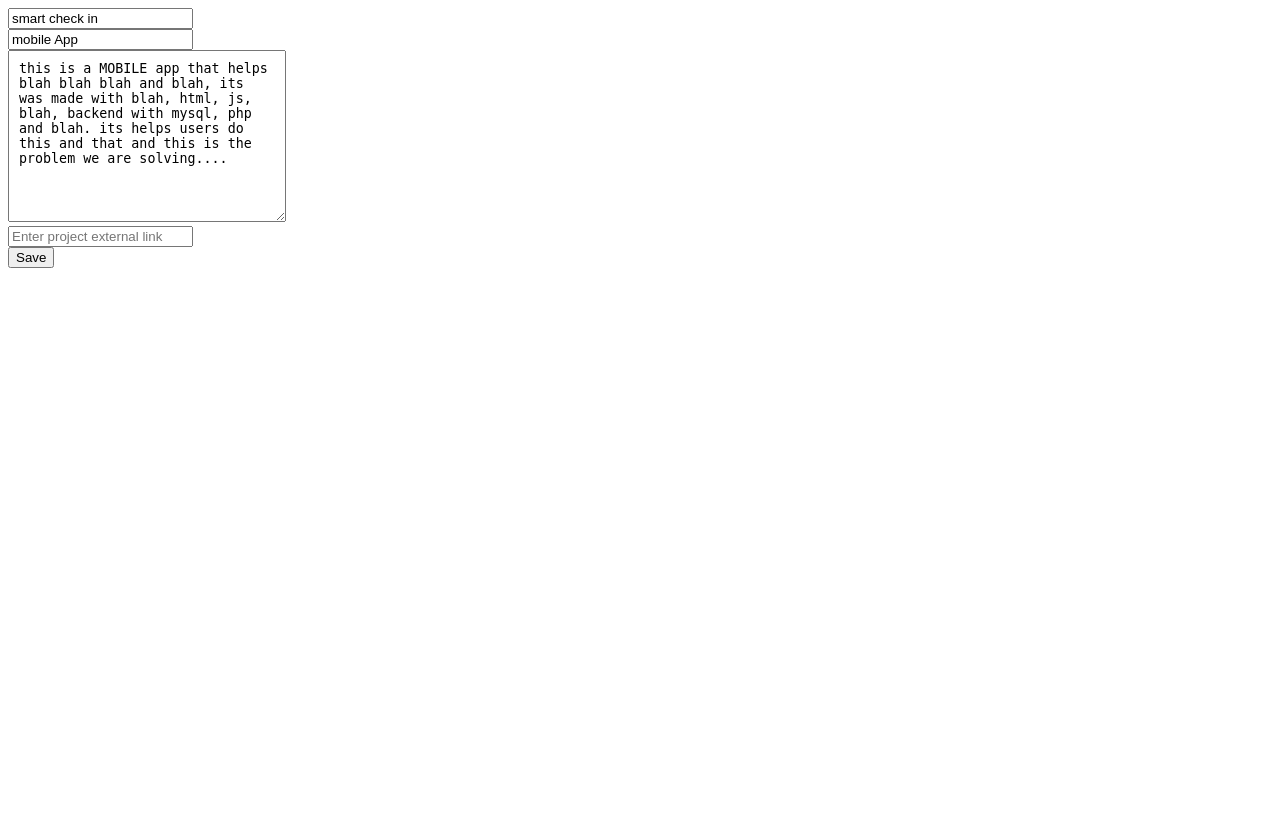
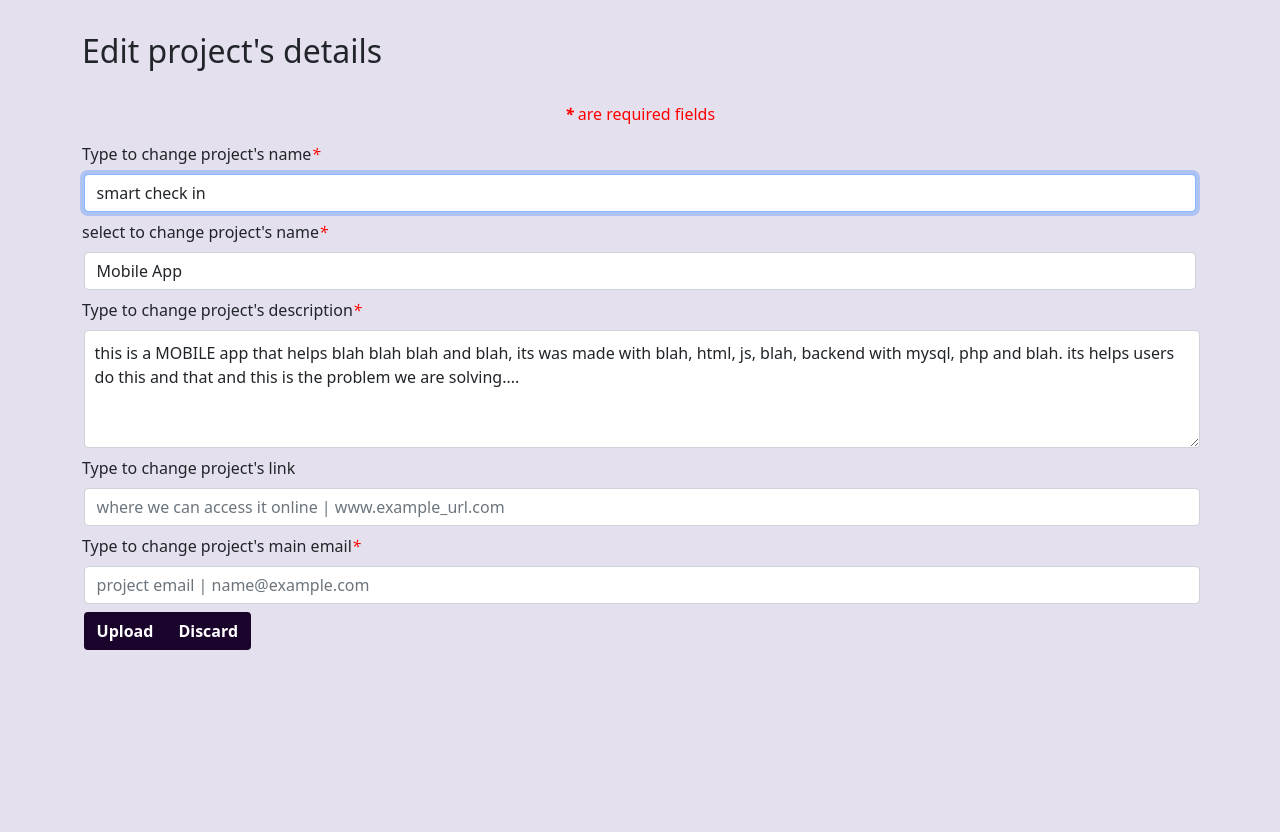
Before and after one commit to kibambe-0167/dsw-a2-project, a PHP site: page /app/edit_pro.php?project_id=4 in a window 1280 px wide. Before the commit the page ends 268 px from the top, so only its background shows below. Run offline with PHP 8.4, Linux system fonts and the light colour scheme; data comes from the database, SQL or seed files in the repository; data that the repository does not hold is empty; some libraries are stand-ins or nearby versions.

Commit message:
frontend

```diff
--- a/app/add_member.php
+++ b/app/add_member.php
@@ -104,6 +104,9 @@
     <!-- this is where you add the team member of the projects. -->
     <div id="team_form" class="container" >
       <h2 >Add Team Member To Project</h2>
+      <p class="error" >
+        <i style="font-weight: bolder;" >*</i> are required fields
+      </p>
       <!-- this is uploading a team members details to db. -->
       <form action="./add_member.php?project_id=<?php echo $_GET["project_id"]; ?>" method="post">
 
--- a/app/edit_pro.php
+++ b/app/edit_pro.php
@@ -5,12 +5,14 @@
 
   include("../config/connection.php"); // connection object to db.
 
+  include("../code_snippets/help_code.php");
+
 ?>
 
 <!doctype html>
 <html lang="en">
   <head>
-    <title>Title</title>
+    <title>Edit Project</title>
     <!-- Required meta tags -->
     <meta charset="utf-8">
     <meta name="viewport" content="width=device-width, initial-scale=1, shrink-to-fit=no">
@@ -18,58 +20,114 @@
     <link rel="icon" href="../icon.ico" />
 
     <!-- Bootstrap CSS -->
-    <link rel="stylesheet" href="">
+    <script src="https://kit.fontawesome.com/b369a29969.js" crossorigin="anonymous"></script>
+    <link rel="stylesheet" href="../css/bootstrap.min.css">
+    <link rel="stylesheet" href="../css/style.css">
+    <link rel="stylesheet" href="../css/head.css">
+    <link rel="stylesheet" href="../css/pro_details.css">
+    <link rel="stylesheet" href="../css/p_snippet.css">
   </head>
   <body>
 
 
-    <form action="./edit_pro.php?project_id=<?php echo $project["id"]; ?>" method="post" >
-      <div >
-        <input type="text" value="<?php echo $project["pro_name"]; ?>" name="name" placeholder="Enter project name">
+    <div class="container" id="edit_project" >
+      <h2 >Edit project's details</h2>
+
+      <p class="error" >
+        <i style="font-weight: bolder;" >*</i> are required fields
+      </p>
+      <form action="./edit_pro.php?project_id=<?php echo $project["id"]; ?>"  method="post" class="inline" enctype="multipart/form-data" >
+        <label for="name" >Type to change project's name<i class="error" >*</i></label>
+        <div class="form-group-inline" >
+          <input class="form-control" type="text" value="<?php echo $project["pro_name"]; ?>" name="name" placeholder="Enter project name" required autofocus >
         </div>
 
-      <div >
-        <input type="text" value="<?php echo $project["type"]; ?>" name="type" placeholder="Enter project type">
+        <label for="type" >select to change project's name<i class="error" >*</i></label>
+        <div class="form-group-inline">
+          <select value="<?php echo $project["type"]; ?>" name="type" class="form-control" id="project_type" required>
+            <option value="mobile app" >Mobile App</option>
+            <option value="web app" >Web App</option>
+            <option value="android app" >Android App</option>
+            <option value="ios app" >IOS App</option>
+            <option value="unknown yet" >General | Unknown yet</option>
+          </select>
         </div>
 
-      <div >
-        <textarea name="desc" placeholder="Enter project description" style="padding: 10px;" rows="10" cols="30"><?php echo $project["pro_desc"]; ?></textarea>
+
+        <label for="desc" >Type to change project's description<i class="error" >*</i></label>
+        <div class="input-group" >
+          <textarea class="form-control" name="desc" placeholder="Enter project description" style="padding: 10px;" rows="4" cols="30" required ><?php echo $project["pro_desc"]; ?></textarea>
         </div>
 
-      <div >
-        <input type="text" name="ext_link" placeholder="Enter project external link" value="<?php echo $project["pro_ext_link"]; ?>">
+
+        <label for="ext_link" >Type to change project's link</label>
+        <div class="input-group" >
+          <input class="form-control" type="text" name="ext_link" placeholder="where we can access it online | www.example_url.com" value="<?php echo $project["pro_ext_link"]; ?>">
         </div>
 
-      <div >
-        <input type="submit" value="Save" name="save">
+        <label for="email" >Type to change project's main email<i class="error" >*</i></label>
+        <div class="input-group" >
+          <input class="form-control" type="email" name="pro_email" placeholder="project email | name@example.com" required value="<?php echo $project["project_email"]; ?>">
+        </div>
+
+        <!-- <div class="form-group">
+          <label for="pro_file">
+            Change pdf presentation file <i class="error" >*</i> </label>
+          <input name="pro_file" type="file" class="form-control-file" id="pro_file">
+        </div> -->
+
+
+        <div class="input-group" >
+          <input class="btn" type="submit" value="Upload" name="save">
+          <button class="btn" >
+            <a href="./profile.php" >Discard </a>
+          </button>
         </div>
       </form>
+    </div>
 
 
     <!-- When the submit btn is clicked. -->
     <?php
+      // session_start();
+      // include("../code_snippets/help_code.php");
+
       if( isset( $_POST["save"]) ) {
         // echo "Save edit btn clicked";
 
-        if( !empty($_POST["name"]) && !empty($_POST["type"]) && !empty($_POST["desc"]) ) {
-          // echo "values are not empty";// echo $_GET["project_id"];// echo $project["id"];
+        if( preg_match("/^[a-z]/i", $_POST["name"])
+          && preg_match("/^[a-z]/i", $_POST["type"])
+          && preg_match("/^[a-z]/i", $_POST["desc"]) ) {
 
-          $name = $_POST["name"];
-          $type = $_POST["type"];
-          $desc = $_POST["desc"];
-          $id = $_GET["project_id"];
-          $link = $_POST["ext_link"];
+          $name = $_POST["name"]; $type = $_POST["type"];
+          $desc = $_POST["desc"]; $id = $_GET["project_id"];
+          $link = $_POST["ext_link"]; $email = $_POST["email"];
+
+          // $file = $_FILES["pro_file"]['tmp_name'];
+          // $filename = $_FILES["pro_file"]['name'];
+          // echo $file . "<br/>" . upload_file( $file, $filename );
+          // if( upload_file( $file, $filename ) === 1 ) {
+
+          // echo "saved";
+          // run the query. to update in db.
+          // get_project_file_details( $_FILES["pro_file"] );
 
           // make query to update this values.
-          $query = "update Project set pro_name='$name', type='$type', pro_desc='$desc', pro_ext_link='$link' where id = '$id'";
+          $query = "update Project set pro_name='$name', type='$type', pro_desc='$desc', pro_ext_link='$link', project_email='$email' where id = '$id'"; // echo $query;
 
           // $result = mysqli_query( $connObj, $query );
 
           if( mysqli_query( $connObj, $query ) ) {
             echo "Project " . $name . " update successfully";
+            $_SESSION["update_project"] =  "<span class='success'>Project " . $name . " update successfully</span>";
+            // redirect user to profile page
+            header( "location:./profile.php" );
           }
+
           // error updating project details
-          else { echo "Error updating project $name :<br/>" . mysqli_error( $connObj ); }
+          else { echo "<span class='error'>Error updating project $name :<br/>" . mysqli_error( $connObj ) . "</span>"; }
+
+          // else{ echo "<span class'error'>Error saving file</span>"; }
         }
 
         // required fields are empty.
@@ -78,7 +136,6 @@
       }
     ?>
 
-
     <!-- Optional JavaScript -->
     <!-- jQuery first, then Popper.js, then Bootstrap JS -->
     <script src=""></script>
--- a/app/edit_savvy_acc.php
+++ b/app/edit_savvy_acc.php
@@ -95,14 +95,20 @@
       </h2>
 
       <form action="./edit_savvy_acc.php" method="post">
+        <p class="error" >
+          <i style="font-weight: bolder;" >*</i> are required fields
+        </p>
+        <label for="fname" >Enter firstname to change</label> <i class="error" >*</i>
         <div class="input-group" >
           <input placeholder="Enter first name" class="form-control" type="text" name="fname" id="" value="<?php echo $_SESSION["savvy_fname"]; ?>" required >
         </div>
 
+        <label for="lname" >Enter lastname to change</label> <i class="error" >*</i>
         <div class="input-group" >
           <input placeholder="Enter last name" class="form-control" type="text" name="lname" id="" value="<?php echo $_SESSION["savvy_lname"]; ?>" required>
         </div>
 
+        <label for="email" >Enter email to change</label> <i class="error" >*</i>
         <div class="input-group" >
           <input placeholder="Enter email" class="form-control" type="email" name="email" id="" value="<?php echo $_SESSION["savvy_email"]; ?>" required >
         </div>
--- a/app/profile.php
+++ b/app/profile.php
@@ -101,6 +101,7 @@
 
     <div id="usr_prof_msg" class="messages" >
       <?php echo $_SESSION["up_usr_msg"]; unset( $_SESSION["up_usr_msg"] ); ?>
+      <?php echo $_SESSION["update_project"]; unset( $_SESSION["update_project"]); ?>
     </div>
 
     <!-- contains the details of current logged in user. -->
@@ -144,7 +145,7 @@
     </div>
 
     <!-- this is the footer -->
-    <footer class="row">
+    <!-- <footer class="row">
       <div class="container-fluid col-md-6" id="social_med">
         <span >
           <a href="https://touch.facebook.com/U-Innovate-104260611862082/?ref=bookmarks" target="_blank">
@@ -186,7 +187,7 @@
         </span>
       </div>
 
-    </footer>
+    </footer> -->
 
     <!-- Optional JavaScript -->
     <!-- jQuery first, then Popper.js, then Bootstrap JS -->
--- a/css/style.css
+++ b/css/style.css
@@ -477,6 +477,14 @@ input[type="submit"]:active,
 }
 
 
+/* this applies to edit project page. */
+
+#edit_project {
+    border: .1em .1em 1em rgb( 27, 4, 43);
+    margin: 1em auto;
+}
+
+
 /* applies to description about our site */
 
 #aboutus_details {
--- a/js/script.js
+++ b/js/script.js
@@ -179,7 +179,7 @@ $(function() { // console.log("J Query loaded");
     }
 
 
-    // when the submit btn for student login is
+    // when the submit btn for student login is clicked. check if password and confirm password are the same
 
 
 });
```
Also changed, not shown: app/edit_dummy.php (added, +44 -0 lines), app/edit_stud_acc.php (+13 -10 lines), app/get_usr_pro.php (+10 -4 lines), app/pro_form.php (+4 -4 lines), code_snippets/help_code.php (+10 -0 lines), del/delete_pro.php (+73 -1 lines), toDb/upload_pro.php (+4 -4 lines). Lines whose indentation alone changed are shown as unchanged.
